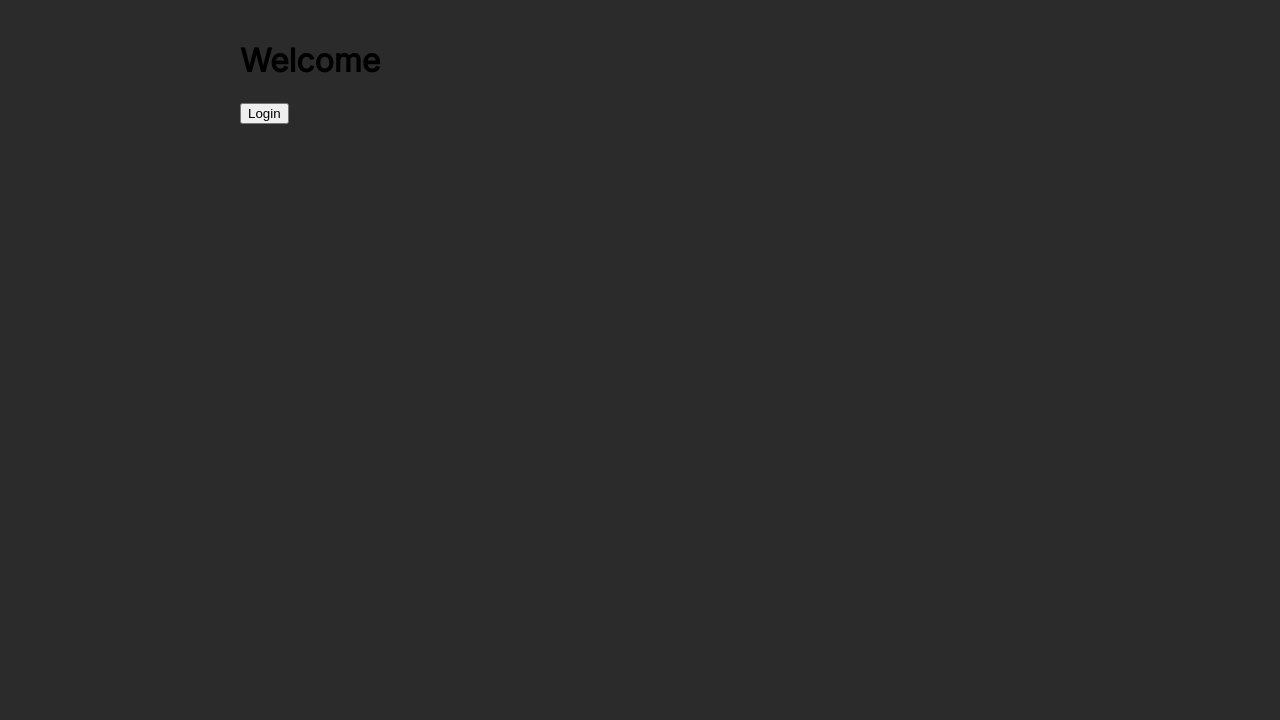
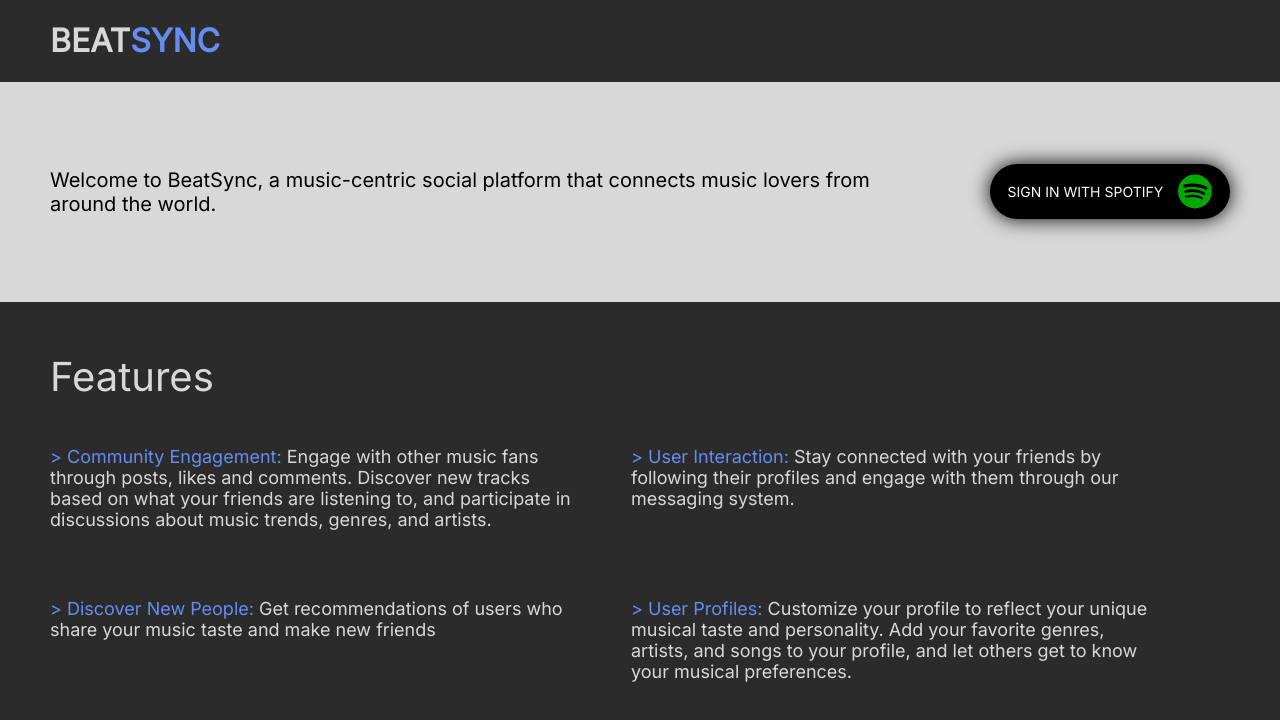
Before and after one commit to Lucas-4/beatsync-Frontend, a React (Create React App) app: page /welcome in a window 1280 px wide. Shown: the top 720 px of the page. Built offline with nearby package versions, Linux system fonts and the light colour scheme.

Commit message:
completed welcome page

```diff
--- a/package.json
+++ b/package.json
@@ -4,6 +4,7 @@
   "private": true,
   "dependencies": {
     "@fortawesome/fontawesome-svg-core": "^6.4.0",
+    "@fortawesome/free-brands-svg-icons": "^6.4.2",
     "@fortawesome/free-regular-svg-icons": "^6.4.0",
     "@fortawesome/free-solid-svg-icons": "^6.4.0",
     "@fortawesome/react-fontawesome": "^0.2.0",
--- a/src/pages/Welcome.js
+++ b/src/pages/Welcome.js
@@ -1,7 +1,9 @@
 import Navigation from "../components/Navigation";
 import Main from "../components/Main";
 import Header from "../components/Header";
-
+import "./welcome.css";
+import { FontAwesomeIcon } from "@fortawesome/react-fontawesome";
+import { faSpotify } from "@fortawesome/free-brands-svg-icons";
 function login() {
   fetch(process.env.REACT_APP_API_HOST + "/users/spotify_authorize", {
     method: "GET",
@@ -28,10 +30,58 @@
 
 function Welcome() {
   return (
-    <Main>
-      <h1>Welcome</h1>
-      <button onClick={login}>Login</button>
-    </Main>
+    <div>
+      <h1 className="logo">
+        BEAT<span>SYNC</span>
+      </h1>
+      <div className="intro">
+        <div>
+          <p>
+            Welcome to BeatSync, a music-centric social platform that connects
+            music lovers from around the world.
+          </p>
+        </div>
+        <div className="sign-in" onClick={login}>
+          <p>SIGN IN WITH SPOTIFY</p>
+          <div>
+            <FontAwesomeIcon icon={faSpotify} className="spotify-icon" />
+          </div>
+        </div>
+      </div>
+
+      <div className="features">
+        <h1>Features</h1>
+        <div>
+          <p>
+            <span>{">"} Community Engagement:</span> Engage with other music
+            fans through posts, likes and comments. Discover new tracks based on
+            what your friends are listening to, and participate in discussions
+            about music trends, genres, and artists.
+          </p>
+        </div>
+        <div>
+          <p>
+            <span>{">"} User Interaction:</span> Stay connected with your
+            friends by following their profiles and engage with them through our
+            messaging system.
+          </p>
+        </div>
+        <div>
+          <p>
+            <span>{">"} Discover New People:</span> Get recommendations of users
+            who share your music taste and make new friends
+          </p>
+        </div>
+        <div>
+          <p>
+            <span>{">"} User Profiles:</span> Customize your profile to reflect
+            your unique musical taste and personality. Add your favorite genres,
+            artists, and songs to your profile, and let others get to know your
+            musical preferences.
+          </p>
+        </div>
+      </div>
+    </div>
   );
 }
 
--- /dev/null
+++ b/src/pages/welcome.css
@@ -0,0 +1,69 @@
+.logo {
+  color: rgb(216, 216, 216);
+  font-weight: bolder;
+  margin-left: 50px;
+}
+
+.logo span {
+  color: rgb(101, 141, 241);
+}
+.intro {
+  background-color: rgb(216, 216, 216);
+  display: flex;
+  justify-content: space-between;
+  align-items: center;
+  height: 220px;
+  padding: 0px 50px 0px 50px;
+}
+.intro p {
+  font-size: 20px;
+  margin: 0;
+}
+.spotify-icon {
+  color: rgb(0, 167, 0);
+  font-size: 35px;
+}
+
+.sign-in {
+  display: flex;
+  justify-content: space-around;
+  align-items: center;
+  color: white;
+  background-color: black;
+  border-radius: 30px;
+  padding: 10px;
+  min-width: 220px;
+  box-shadow: 0px 0px 20px rgb(0, 0, 0);
+  margin-left: 50px;
+  cursor: pointer;
+}
+.sign-in:hover {
+  background-color: rgb(22, 22, 22);
+}
+.sign-in p {
+  font-size: 14px;
+}
+
+.features {
+  margin-top: 50px;
+  color: rgb(216, 216, 216);
+  padding: 0px 50px 0px 50px;
+}
+.features h1 {
+  font-weight: 400;
+  font-size: 40px;
+}
+.features div {
+  padding-right: 50px;
+  max-width: 45%;
+  display: inline-block;
+  vertical-align: top;
+}
+.features p {
+  margin-bottom: 50px;
+  font-size: 18px;
+}
+
+.features span {
+  color: rgb(101, 141, 241);
+}
```
Also changed, not shown: 1 other file (tests, documents, lock files or other folders).
